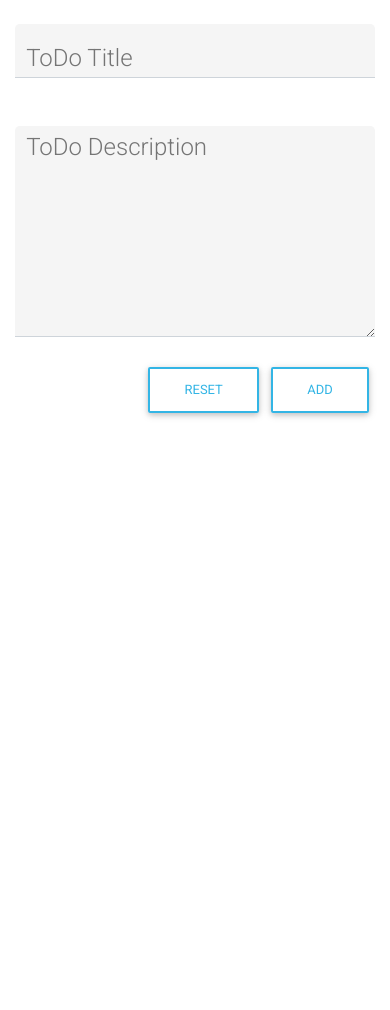
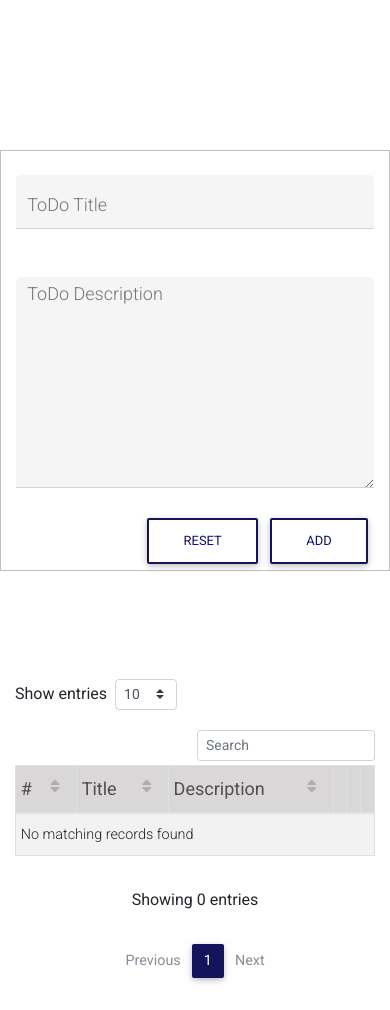
Before and after one commit to aamirpinger/todo-app-client-server-kubernetes, a React (Create React App) app in the folder client/: page / in a window 390 px wide. Before the commit the page ends 844 px from the top, so only its background shows below. Built offline with nearby package versions, Linux system fonts and the light colour scheme.

Commit message:
add responsive todo list component, done,important and delete todo functionality added

```diff
--- a/client/src/Components/AddTodo/AddTodo.css
+++ b/client/src/Components/AddTodo/AddTodo.css
@@ -1,9 +1,12 @@
+.add-todo-main{
+    border: 1px solid silver;
+}
 
 .md-form label{
-    font-size: 24px !important;
+    font-size: 18px !important;
 }
 .md-textarea{
-    font-size: 24px !important;
+    font-size: 18px !important;
     height: 25vh !important;
 }
 .align-right{
@@ -12,11 +15,31 @@
 }
 .active{
     transform: translateY(-33px) scale(0.8) !important;
-    color: #33b5e5 !important;
+    color: var(--themeOutlineColor) !important;
 }
 .md-form input[type=text]:focus:not([readonly]) + label, .md-form textarea.md-textarea:focus:not([readonly]) + label{
-    color: #33b5e5 !important;
+    color: var(--themeOutlineColor) !important;
 }
 .md-form.md-bg input[type=text], .md-form.md-bg textarea.md-textarea {
-    background-image: linear-gradient(to bottom, #33b5e5, #33b5e5), linear-gradient(to bottom, #ced4da, #ced4da) !important;
+    background-image: linear-gradient(to bottom, var(--themeOutlineColor), var(--themeOutlineColor)), linear-gradient(to bottom, #ced4da, #ced4da) !important;
 }
+
+.btn-outline-info-modified{
+    border: 2px solid var(--themeOutlineColor) !important;
+    background-color: transparent !important;
+    color: var(--themeOutlineColor) !important
+    }
+
+.inputError{
+    background-color: #e6eefa !important;
+    /* margin-bottom: 0 !important; */
+}
+
+.inputErrorDiv {
+    margin-bottom: 0 !important;
+}
+.error-text{
+    color: red;
+    font-size: 14px;
+    margin-top: 0;
+}
--- a/client/src/Components/AddTodo/AddTodo.js
+++ b/client/src/Components/AddTodo/AddTodo.js
@@ -1,15 +1,24 @@
 import React, { Component } from 'react';
-import { MDBContainer, MDBRow, MDBCol, MDBInput, MDBBtn } from "mdbreact";
+import { MDBContainer, MDBRow, MDBCol, MDBInput } from "mdbreact";
 
 import './AddTodo.css'
 class AddTodo extends Component {
     state = {
         title: '',
         description: '',
+        done: false,
+        important: false,
+        titleError: false,
     }
 
+    validateInput = () => {
+        return (!this.state.title) ? false : true
+    }
     handleTitleChange = (e) => {
-        this.setState({ title: e.target.value })
+        this.setState({
+            title: e.target.value,
+            titleError: false
+        })
     }
 
     handleDescriptionChange = (e) => {
@@ -24,13 +33,20 @@ class AddTodo extends Component {
     }
 
     addTodo = () => {
-        this.props.addTodo(this.state)
-        this.resetInput()
+        if (this.validateInput()) {
+            this.props.addTodo(this.state)
+            this.resetInput()
+        }
+        else {
+            this.setState({
+                titleError: true
+            })
+        }
     }
 
     render() {
         return (
-            <MDBContainer>
+            <MDBContainer className="add-todo-main">
                 <MDBRow>
                     <MDBCol>
                         <MDBInput
@@ -38,8 +54,13 @@ class AddTodo extends Component {
                             onChange={this.handleTitleChange}
                             label="ToDo Title"
                             background
-                            size="lg"
+                            size={(this.state.titleError) ? "lg inputErrorDiv" : "lg"}
+                            className={(this.state.titleError) ? "inputError" : ""}
+                            maxLength={100}
                         />
+                        {
+                            (this.state.titleError) && <span className="error-text"> ToDo Title cannot be blank.</span>
+                        }
                     </MDBCol>
                 </MDBRow>
                 <MDBRow>
@@ -50,13 +71,15 @@ class AddTodo extends Component {
                             type="textarea"
                             label="ToDo Description"
                             background
+                            maxLength={250}
                         />
                     </MDBCol>
                 </MDBRow>
                 <MDBRow>
                     <MDBCol className="align-right">
-                        <MDBBtn outline color="info" onClick={this.resetInput}>Reset</MDBBtn>
-                        <MDBBtn outline color="info" onClick={this.addTodo}>Add</MDBBtn>
+                        <button type="button" onClick={this.resetInput} className="btn btn-outline-info-modified waves-effect">Reset</button>
+                        <button type="button" onClick={this.addTodo} className="btn btn-outline-info-modified waves-effect">Add</button>
+
                     </MDBCol>
                 </MDBRow>
             </MDBContainer>
--- a/client/src/Components/App.css
+++ b/client/src/Components/App.css
@@ -1,11 +1,21 @@
 body{
     font-family: Verdana, Geneva, Tahoma, sans-serif;
     color: var(--themeForeColor);
-    font-size: 24px;
-
+    font-size: 24px;;
 }
 
+.app-main{
+    align-self: center;
+    justify-self: center;
+    margin-top: 150px;
+    justify-content: center;
+    align-items: center;
+    display: flex;
+    flex-direction: column;
+}
 
 :root {
     --themeForeColor: rgb(83, 78, 78);
+    --themeOutlineColor: rgb(20, 20, 93);
+    --silver:#d9d7d7;
 }
--- a/client/src/Components/App.js
+++ b/client/src/Components/App.js
@@ -1,6 +1,8 @@
 import React, { Component } from 'react';
 import AddTodo from './AddTodo/AddTodo'
+import ListTodo from './ListTodo/ListTodo'
 import './App.css'
+import { fillTodoRows } from '../utils/Helper'
 
 class App extends Component {
   state = {
@@ -13,11 +15,37 @@ class App extends Component {
     }))
   }
 
+  fillTodoRows = () => fillTodoRows(this.state.todos, this.handleImportant, this.handleDone, this.deleteTodo)
+
+  handleImportant = (index) => {
+    this.setState((ps) => {
+      const newState = ps
+      newState.todos[index].important = !newState.todos[index].important
+      return newState
+    })
+  }
+
+  handleDone = (index) => {
+    this.setState((ps) => {
+      const newState = ps
+      newState.todos[index].done = !newState.todos[index].done
+      return newState
+    })
+  }
+
+  deleteTodo = (index) => {
+    this.setState((ps) => ({
+      todos: [...ps.todos.splice(0, index), ...ps.todos.splice(1, ps.todos.length)]
+    }))
+  }
   render() {
-    console.log(this.state)
     return (
-      <div>
+      <div className="app-main">
         <AddTodo addTodo={this.addTodo} />
+        <ListTodo
+          todos={this.state.todos}
+          fillTodoRows={this.fillTodoRows}
+        />
       </div>
     );
   }
--- /dev/null
+++ b/client/src/Components/ListTodo/ListTodo.css
@@ -0,0 +1,52 @@
+.todo-table-main{
+    margin-top: 100px;
+}
+.primary-color-changed{
+    color: var(--themeOutlineColor) !important;
+}
+
+table th {
+    font-weight: 200;
+    font-size: 18px !important;
+}
+
+li.active{
+    transform: none !important;
+}
+
+.table thead {
+    color: var(--themeForeColor) !important;
+    background-color: var(--silver);
+}
+tbody + thead{
+    display: none;
+  }
+
+  .btn.round-btn{
+    border-radius: 50%;
+    height: 30px;
+    width: 30px !important;
+    display: flex;
+    justify-content: center;
+    align-items: center;
+    padding: unset;
+    background: var(--themeOutlineColor) !important;
+  }
+
+  .col-sm-12{
+    overflow-x: auto;
+  }
+
+  .pagination .page-item.active .page-link{
+      background-color: var(--themeOutlineColor) !important;
+  }
+
+  .filled-yellow{
+      color: yellow;
+  }
+
+  .todoRow{
+       display: flex;
+       justify-content: center;
+       align-items: center;
+  }
--- /dev/null
+++ b/client/src/Components/ListTodo/ListTodo.js
@@ -0,0 +1,85 @@
+import React, { Component } from 'react';
+import { MDBContainer, MDBRow, MDBCol, MDBDataTable } from 'mdbreact';
+import './ListTodo.css'
+
+class ListTodo extends Component {
+    state = {
+        todos: {
+            columns: [
+                {
+                    label: '#',
+                    field: 'id',
+                    sort: 'asc',
+                },
+                {
+                    label: 'Title',
+                    field: 'title',
+                    sort: 'asc'
+                },
+                {
+                    label: 'Description',
+                    field: 'description',
+                    sort: 'asc'
+                },
+                {
+                    label: '',
+                    field: 'important',
+                    sort: 'disabled'
+                },
+                {
+                    label: '',
+                    field: 'done',
+                    sort: 'disabled'
+                },
+                {
+                    label: '',
+                    field: 'delete',
+                    sort: 'disabled'
+                }
+
+            ],
+            rows: []
+        }
+    }
+
+
+    componentDidMount() {
+        this.setState((ps) => ({
+            todos: {
+                ...ps.todos,
+                rows: this.props.fillTodoRows()
+            }
+        })
+        )
+    }
+
+    static getDerivedStateFromProps(props, state) {
+        const rows = props.fillTodoRows()
+        return {
+            todos: {
+                ...state.todos,
+                rows,
+            }
+        }
+    }
+
+    render() {
+        return (
+            <MDBContainer className="todo-table-main" >
+                <MDBRow>
+                    <MDBCol>
+                        <MDBDataTable
+                            striped
+                            bordered
+                            small
+                            btn
+                            data={this.state.todos}
+                        />
+                    </MDBCol>
+                </MDBRow>
+            </MDBContainer>
+        );
+    }
+};
+
+export default ListTodo;
--- /dev/null
+++ b/client/src/utils/Helper.js
@@ -0,0 +1,45 @@
+import React from 'react';
+import { MDBBtn, MDBIcon, MDBTooltip } from 'mdbreact';
+
+
+export const fillTodoRows = (todoRecords, handleImportant, handleDone, deleteTodo) => {
+    const todos = todoRecords.map((rec, index) => {
+        return {
+            id: index + 1,
+            title: rec.title,
+            description: rec.description,
+            important: <div className="todoRow">
+                <MDBTooltip
+                    placement="top"
+                >
+                    <MDBBtn tag="a" floating className="round-btn" onClick={() => handleImportant(index)} >
+                        <MDBIcon icon="star" className={(rec.important) ? "filled-yellow" : ""} />
+                    </MDBBtn>
+                    <div>Mark Important</div>
+                </MDBTooltip>
+            </div>,
+            done: <div className="todoRow">
+                <MDBTooltip
+                    placement="top"
+                >
+                    <MDBBtn tag="a" floating className="round-btn" onClick={() => handleDone(index)} >
+                        <MDBIcon icon="check" className={(rec.done) ? "filled-yellow" : ""} />
+                    </MDBBtn>
+                    <div>Done</div>
+                </MDBTooltip>
+            </div>
+            ,
+            delete: <div className="todoRow">
+                <MDBTooltip
+                    placement="top"
+                >
+                    <MDBBtn tag="a" floating className="round-btn" onClick={() => deleteTodo(index)} >
+                        <MDBIcon icon="trash-alt" />
+                    </MDBBtn>
+                    <div>Remove</div>
+                </MDBTooltip>
+            </div>
+        }
+    })
+    return todos
+}
```
Also changed, not shown: client/src/logo.svg (deleted), 1 other file (tests, documents, lock files or other folders).
